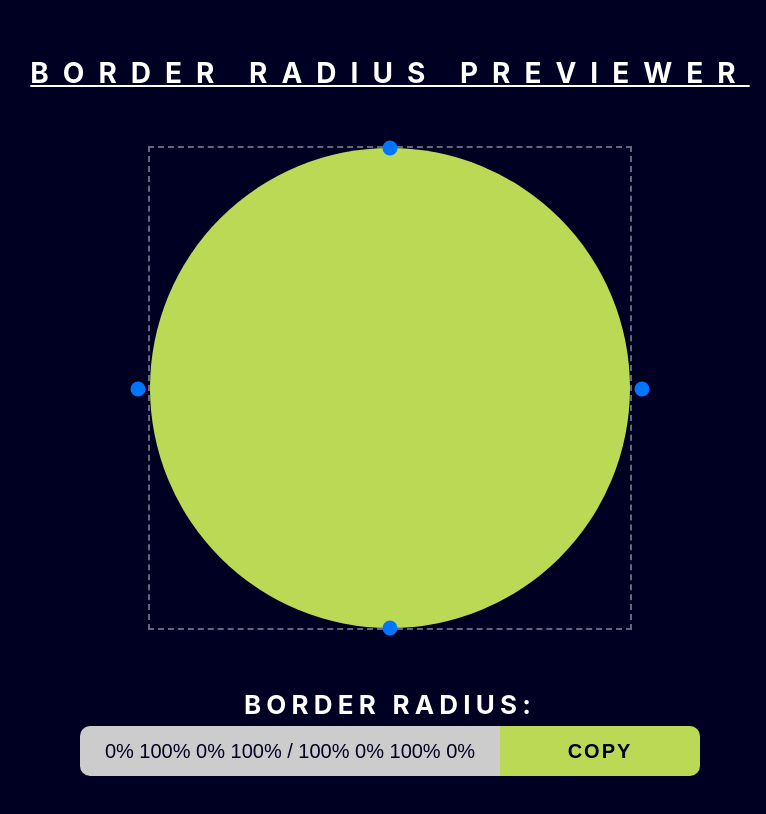
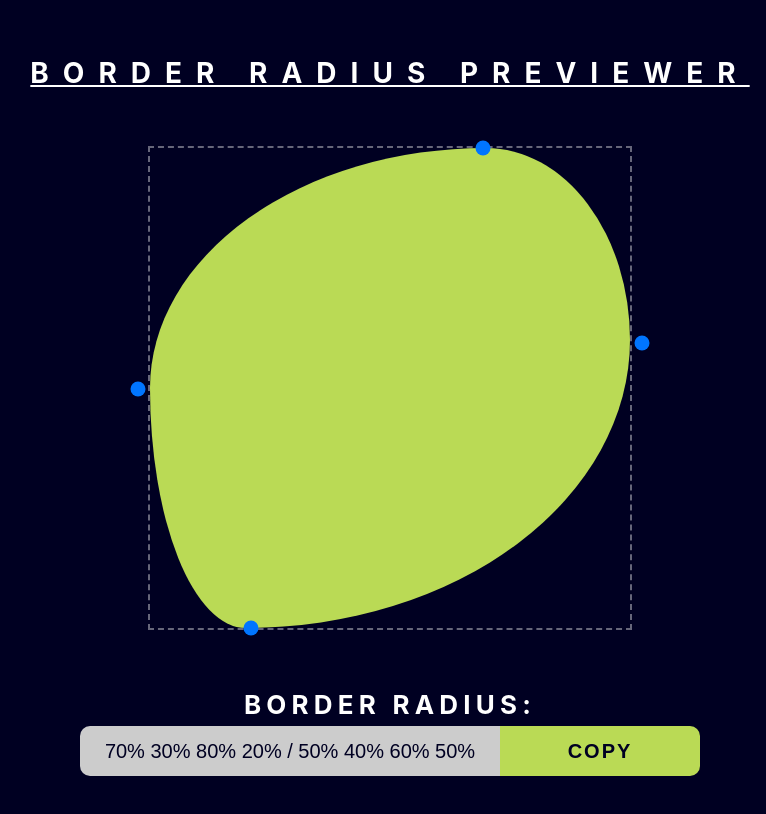
Before and after one commit to MikevPeeren/border-radius-previewer, a React (Create React App) app: page / in a window 1280 px wide. Shown: the top 814 px of the page, without its empty margins (250-1016 px from the left). Built offline with nearby package versions, Linux system fonts and the light colour scheme.

Commit message:
Updating Border Radius label based on the Shape

```diff
--- a/src/components/App.tsx
+++ b/src/components/App.tsx
@@ -1,5 +1,5 @@
 // React
-import React from 'react';
+import React, { useState } from 'react';
 
 // CSS
 import './App.scss';
@@ -9,12 +9,33 @@ import Header from './Header';
 import Generator from './Generator';
 import BorderRadiusDisplay from './BorderRadiusDisplay';
 
+// Constants
+import { DEFAULT_BORDER_RADIUS } from '../constants/general';
+
 const App = () => {
+  const [borderRadiusValue, setBorderRadiusValue] = useState(
+    DEFAULT_BORDER_RADIUS,
+  );
+
+  /**
+   * Update the BorderRadiusDisplay
+   * @param borderRadius string
+   */
+  const handleBorderRadiusChange = (borderRadius: string) => {
+    setBorderRadiusValue(borderRadius);
+  };
+
   return (
     <div className="container">
       <Header></Header>
-      <Generator></Generator>
-      <BorderRadiusDisplay></BorderRadiusDisplay>
+      <Generator
+        handleBorderRadiusChange={handleBorderRadiusChange}
+      ></Generator>
+      {borderRadiusValue && (
+        <BorderRadiusDisplay
+          borderRadiusValue={borderRadiusValue}
+        ></BorderRadiusDisplay>
+      )}
     </div>
   );
 };
--- a/src/components/BorderRadiusDisplay.tsx
+++ b/src/components/BorderRadiusDisplay.tsx
@@ -7,21 +7,29 @@ import './BorderRadiusDisplay.scss';
 // Constants
 import { BORDER_RADIUS_LABEL, COPY } from '../constants/general';
 
-const BorderRadiusDisplay = () => {
+interface BorderRadiusDisplayProps {
+  borderRadiusValue: string;
+}
+
+const BorderRadiusDisplay: React.FC<BorderRadiusDisplayProps> = ({
+  borderRadiusValue,
+}) => {
   return (
     <div className="BorderRadiusDisplay">
       <label className="BorderRadiusDisplay__label">
         {BORDER_RADIUS_LABEL}
       </label>
       <div className="BorderRadiusDisplay__output">
+        {borderRadiusValue && (
           <input
             className="BorderRadiusDisplay__output--input"
             id="border-radius"
             name="border-radius"
             type="text"
-          value="0% 100% 0% 100% / 100% 0% 100% 0%"
+            value={borderRadiusValue}
             disabled
           ></input>
+        )}
         <button className="BorderRadiusDisplay__output--submit" type="submit">
           {COPY}
         </button>
--- a/src/components/Generator.tsx
+++ b/src/components/Generator.tsx
@@ -4,14 +4,22 @@ import React, { useState, useEffect } from 'react';
 // CSS
 import './Generator.scss';
 
+// Constants
 import { TOP, LEFT, RIGHT, BOTTOM } from '../constants/general';
 
-const Generator = () => {
-  const [topSliderValue, setTopSliderValue] = useState(50);
+interface GeneratorProps {
+  handleBorderRadiusChange: Function;
+}
+
+const Generator: React.FC<GeneratorProps> = ({ handleBorderRadiusChange }) => {
+  const [topSliderValue, setTopSliderValue] = useState(70);
   const [leftSliderValue, setLeftSliderValue] = useState(50);
-  const [rightSliderValue, setRightSliderValue] = useState(50);
-  const [bottomSliderValue, setBottomSliderValue] = useState(50);
+  const [rightSliderValue, setRightSliderValue] = useState(60);
+  const [bottomSliderValue, setBottomSliderValue] = useState(20);
 
+  /**
+   * Switch Case to handle the different sliders.
+   */
   const handleSliderChange = (event: any, location: string) => {
     switch (location) {
       case TOP:
@@ -30,6 +38,17 @@ const Generator = () => {
         return;
     }
   };
+
+  // Our Border Radius Shape
+  const shape = document.getElementById('shape');
+  const borderRadius = shape?.style.borderRadius;
+
+  /**
+   * Updating the Border Radius string, so users can Copy it.
+   */
+  useEffect(() => {
+    handleBorderRadiusChange(borderRadius);
+  }, [handleBorderRadiusChange, borderRadius]);
 
   // TODO: Cleanup the mess below
 
--- a/src/constants/general.ts
+++ b/src/constants/general.ts
@@ -7,3 +7,5 @@ export const TOP = 'top';
 export const LEFT = 'left';
 export const RIGHT = 'right';
 export const BOTTOM = 'bottom';
+
+export const DEFAULT_BORDER_RADIUS = '70% 30% 80% 20% / 50% 40% 60% 50%';
```
Lines whose indentation alone changed are shown as unchanged.
